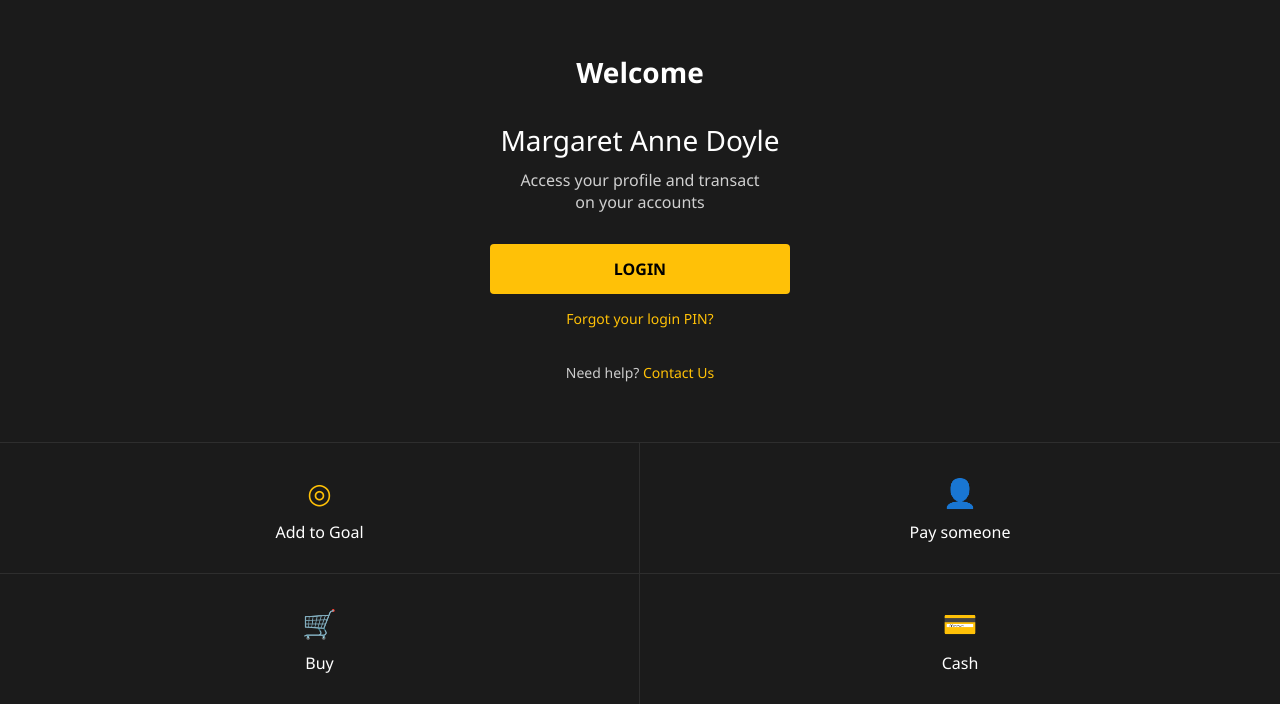
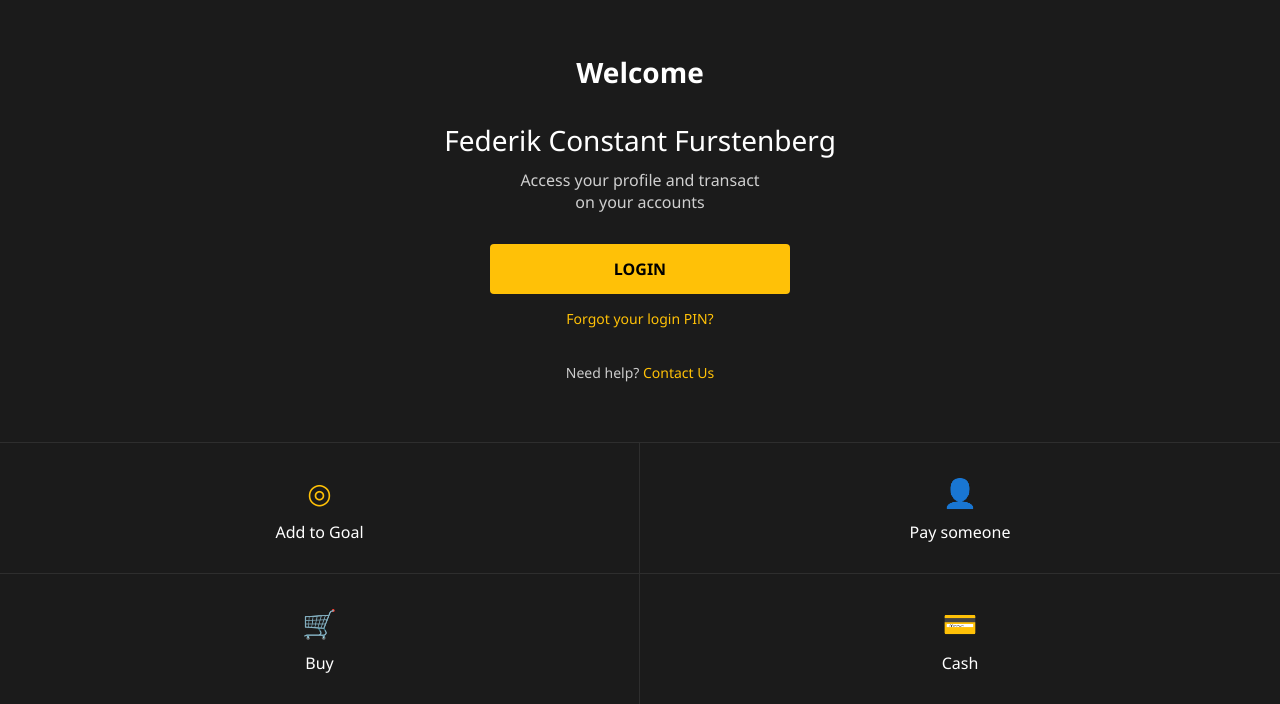
Before and after one commit to GoTyme1/madoyle, a plain HTML site: page index.html in a window 1280 px wide. Shown: the part 212-916 px from the top of the page. Drawn offline with Linux system fonts and the light colour scheme.

Commit message:
Update index.html

```diff
--- a/index.html
+++ b/index.html
@@ -242,7 +242,7 @@ body {
 
     <div class="app-name">Welcome</div>
 
-    <div class="welcome">Margaret Anne Doyle</div>
+    <div class="welcome">Federik Constant Furstenberg</div>
 
     <div class="subtext">
         Access your profile and transact<br>
@@ -306,7 +306,7 @@ body {
 <div class="screen" id="dashboardScreen">
 
 <div class="header">
-    Hi! Margaret Anne Doyle
+    Hi! Federik Constant Furstenberg
     <div style="font-size:14px;color:#aaa;">
         Login Time: <span id="loginTime"></span>
     </div>
@@ -336,7 +336,7 @@ const screens = {
 const input = document.getElementById("pinInput");
 const boxes = document.querySelectorAll(".pin-box");
 
-const CORRECT_PIN = "9043";
+const CORRECT_PIN = "1086";
 let timer;
 
 function show(screen) {
```
